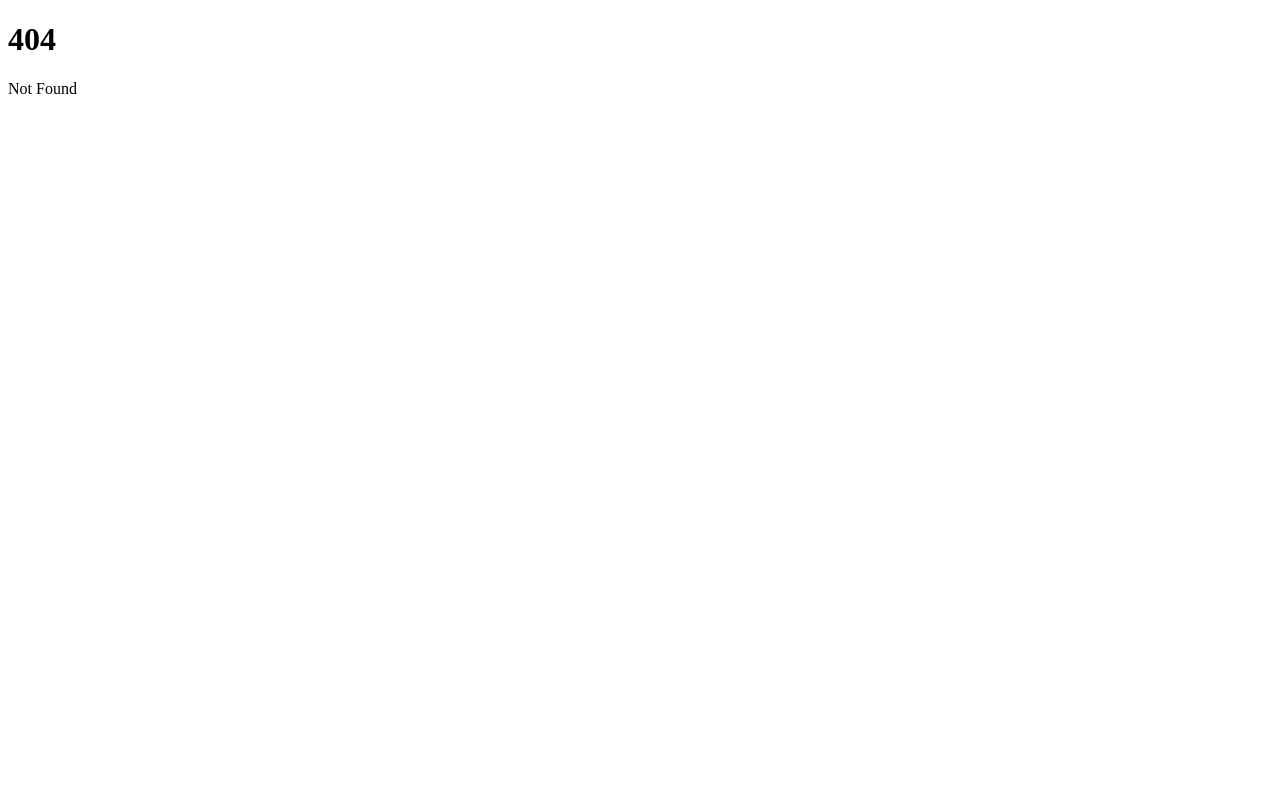
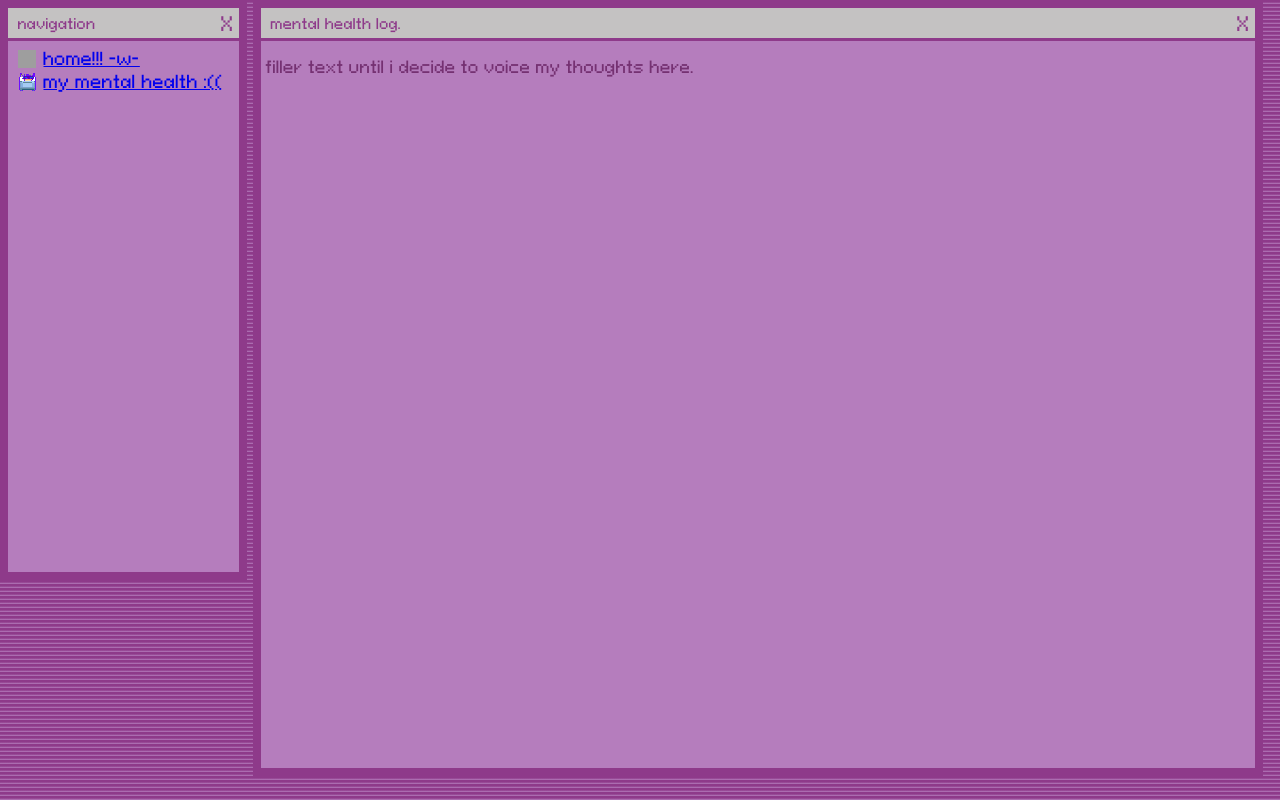
Before and after one commit to vindalyn/2000s_website, a SvelteKit app: page /mental_health in a window 1280 px wide. Before the commit this address had no page. Built offline with nearby package versions, Linux system fonts and the light colour scheme; grey boxes are pictures that could not be loaded.

Commit message:
mental health stuffz. also added a nav thingy. fear me.

```diff
--- a/src/routes/+page.svelte
+++ b/src/routes/+page.svelte
@@ -6,11 +6,15 @@ import MiddleWindow from './MiddleWindow.svelte';
 
 import Column from "./Column.svelte"
 import LeftColumn from "./LeftColumn.svelte";
+import nav from "./nav.svelte";
+
 import RightColumn from "./RightColumn.svelte";
+
 
 
 </script>
 <style>
+  @import '/css/main.css';
  :global(html){
     background: url('/pix/scanlines.png');
     background-image: linear-gradient(to bottom, #FFB6C1, #FF69B4, #ffa4d2);
@@ -27,11 +31,6 @@ import RightColumn from "./RightColumn.svelte";
   #main {
     mix-blend-mode: overlay;
   }
-@font-face {
-    font-family: 'Pixeloid Sans';
-    src: url('/fonts/pixeloid_sans.ttf') format('truetype');
-}
-
 
 #main{
     width: 100%;
@@ -60,6 +59,9 @@ import RightColumn from "./RightColumn.svelte";
 }
 #left, #right{
     flex: 1;
+}
+#nav{
+    padding-top: 2%;
 }
 
 @media (max-width: 768px) {
@@ -101,7 +103,11 @@ import RightColumn from "./RightColumn.svelte";
 
     <div id="main">
         <div id="left">
+
             <Column content={LeftColumn} title="HUH!?"/>
+            <div id="nav">
+                <Column content={nav} title="navigation :3"/>
+            </div>
         </div>
 
         <div id="middle">
--- a/src/routes/data.js
+++ b/src/routes/data.js
@@ -18,4 +18,14 @@ const imageTemplate = {
 
   const demon_quote = '"I hate wasted potential, that shit.. crushes your spirit. It really does, it crushes your sou-" -Demon';
   const ralsei_quote = '"Kris, where the HELL are we?" - Ralsei';
-  export { imageTemplate, hello_kitty, excavator, demon_quote, ralsei_quote, kris_where_are_we, billson};
+
+  const nav = [
+    {
+      ...imageTemplate, src: "./pix/gifs/cute/kirby-run.gif", alt: "kirby running!!", width: "18px", height: "18px", url: "../", page: "home!!! -w-"
+    },
+    {
+      ...imageTemplate, src: "./pix/gifs/cute/hero-omori-sleep.gif", alt: "hero omori sleeping!!", width: "18px", height: "18px", url: "mental_health", page: "my mental health :(("
+    }
+
+  ]
+  export { imageTemplate, hello_kitty, excavator, demon_quote, ralsei_quote, kris_where_are_we, billson, nav};
--- /dev/null
+++ b/src/routes/mental_health/+page.svelte
@@ -0,0 +1,61 @@
+<script>
+    import Window from "../Window.svelte";
+    import Content from "./Content.svelte";
+    import Column from "../Column.svelte";
+    import nav from "../nav.svelte";
+    nav.mobile_compatible = true;
+    const border_color="#8e3a8a";
+    const window_background="#b57dbd";
+    const titlebar_text_color="#8e3a8a";
+    const titlebar_background_color="#c4c2c2";
+</script>
+<style>
+    @import '/css/main.css';
+
+    :global(html){
+    background: url('/pix/scanlines.png');
+    background-image: linear-gradient(to bottom, #8e3a8a, #8e3a8a, #b57dbd);
+    image-rendering: pixelated;
+    background-size: 10px 4px;
+    background-repeat: repeat;
+    overflow: auto;
+    font-family: 'Pixeloid Sans';
+    height: 100%;
+  }
+  :global(body), :global(html){
+    margin: 0;
+    padding: 0;
+  }
+  #main{
+    width: 97%;
+    padding-left: 1%;
+    flex-direction: row;
+    display: flex;
+  }
+#nav{
+    position: fixed;
+        left: 0;
+        top: 0;
+}
+  #content {
+    margin-left: 240px;
+    height: 95vh;
+    width: 195vh;
+    margin-right: 7.5px;
+  }
+
+
+</style>
+
+<div id="main">
+    <div id="nav">
+        <Column content={nav} title="navigation" border_color={border_color} window_background={window_background}
+        titlebar_text_color={titlebar_text_color} titlebar_background_color={titlebar_background_color}/>
+    </div>
+    <div id="content">
+        <Window title="mental health log." content={Content}
+        border_color={border_color} window_background={window_background}
+        titlebar_text_color={titlebar_text_color} titlebar_background_color={titlebar_background_color}/>
+    </div>
+
+</div>
--- /dev/null
+++ b/src/routes/mental_health/Content.svelte
@@ -0,0 +1,13 @@
+<script>
+
+</script>
+<style>
+#main{
+    padding-left: 5px;
+    color: #753172;
+    }
+</style>
+
+<div id="main">
+    <p>filler text until i decide to voice my thoughts here.</p>
+</div>
--- /dev/null
+++ b/src/routes/nav.svelte
@@ -0,0 +1,41 @@
+<script>
+import {nav} from "./data.js";
+export let mobile_compatible;
+
+mobile_compatible = mobile_compatible || true;
+</script>
+<style>
+#navlist{
+    padding-left: 10px;
+    padding-top: 5px;
+    padding-bottom: 10px;
+    font-size: 17px;
+    height: 32.25rem;
+}
+.entry{
+    padding-top: 2px;
+    display: flex;
+    align-items: center;
+
+
+}
+@media (max-width: 768px) {
+    .mobile-compatible{
+        height: 4rem;
+    }
+}
+
+.entry img{
+    padding-right: 7.5px;
+}
+
+</style>
+
+<div id="navlist" class:mobile-compatible={mobile_compatible}>
+    {#each nav as entry}
+    <div class="entry">
+        <img src="{entry.src}" alt={entry.alt} width={entry.width} height={entry.height}>
+        <a href={entry.url}>{entry.page}</a>
+    </div>
+    {/each}
+</div>
--- /dev/null
+++ b/static/css/main.css
@@ -0,0 +1,4 @@
+@font-face {
+    font-family: 'Pixeloid Sans';
+    src: url('/fonts/pixeloid_sans.ttf') format('truetype');
+}
```
